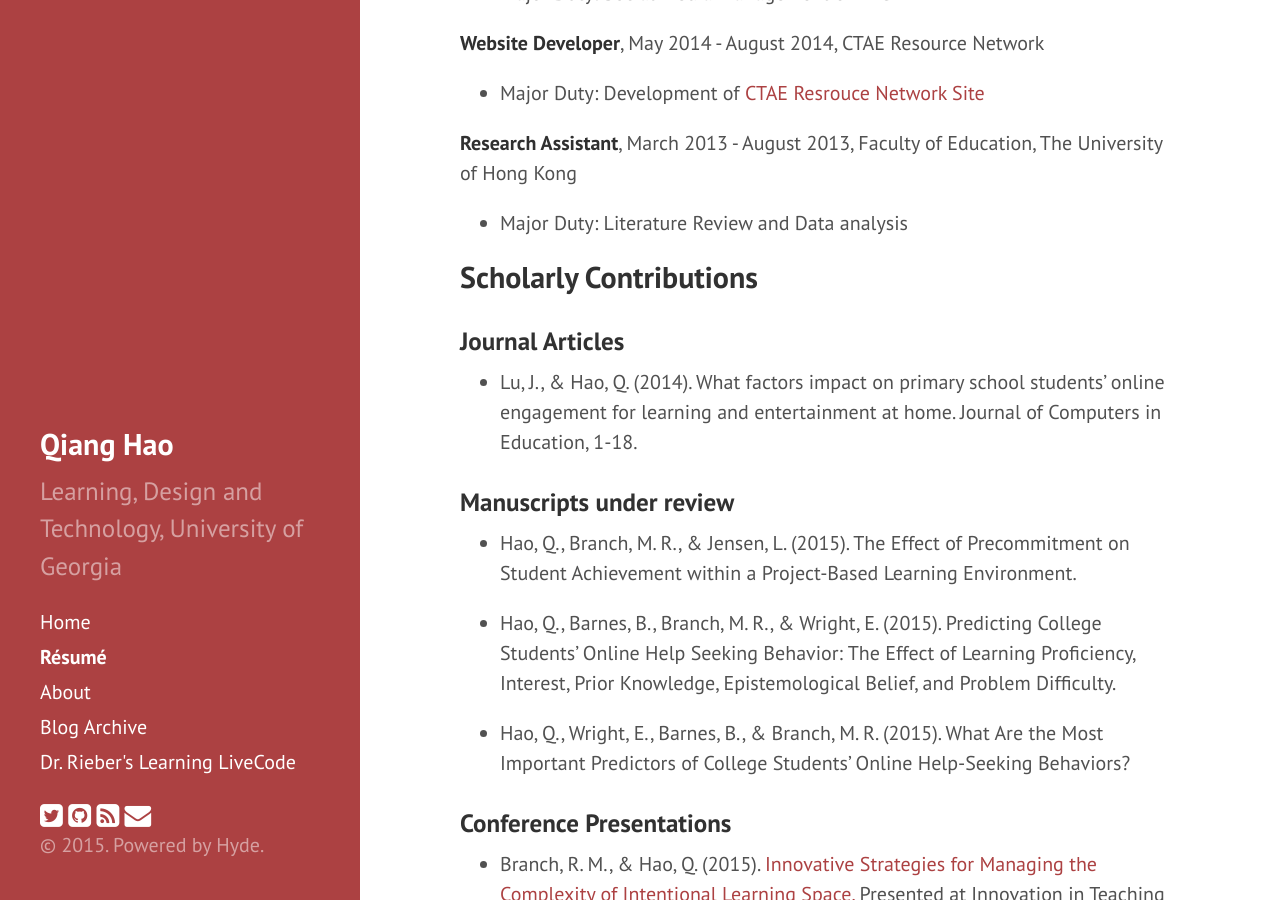
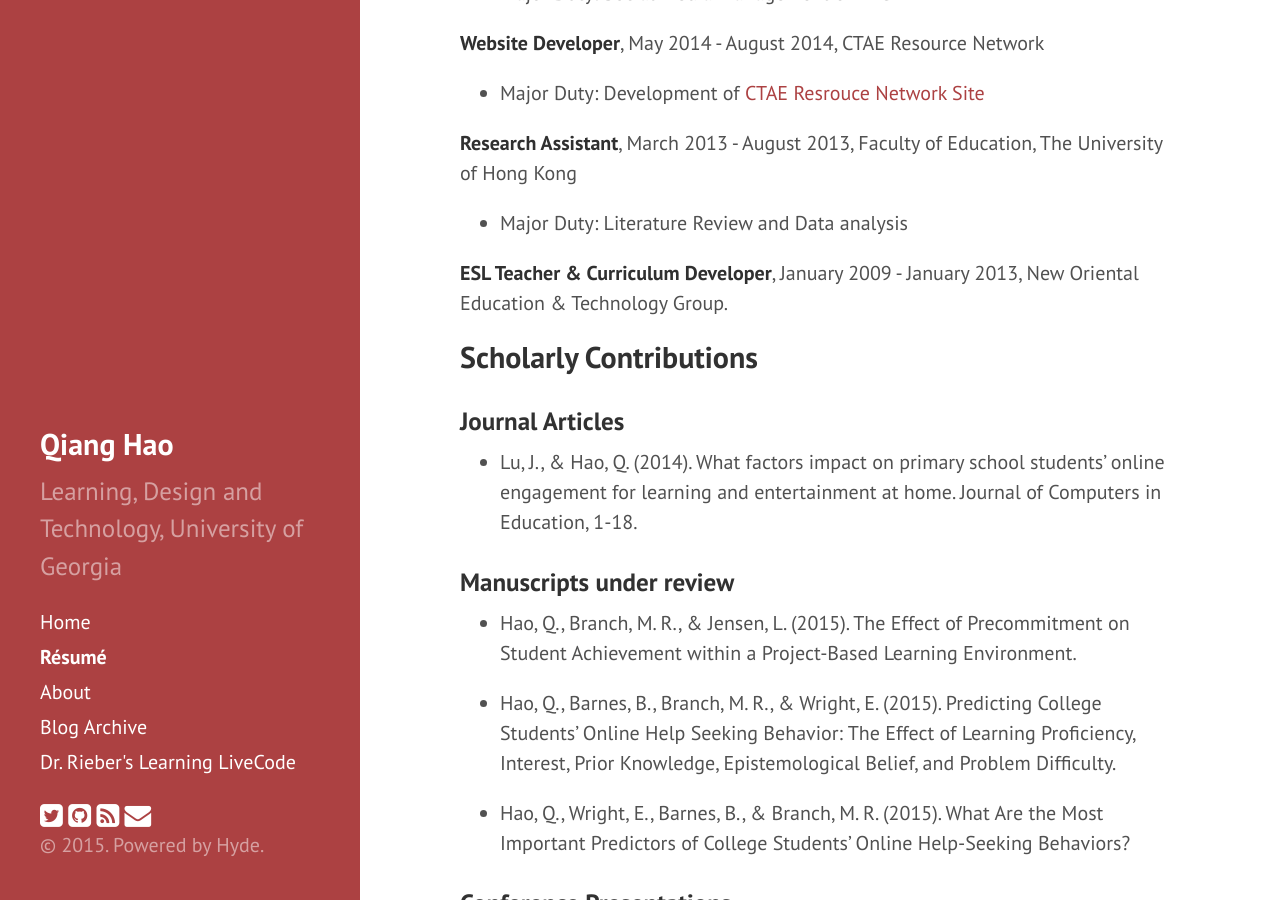
Before and after one commit to Neo-Hao/neo-hao.github.io, a Jekyll site: the page built from Résumé.md, in a window 1280 px wide and 900 px high, scrolled down 1207 px. Built offline with Jekyll 4.4.1, drawn with Linux system fonts in a browser that asks for light colours; nearby versions of some CDN libraries; Markdown is read by kramdown in place of the engine named in the settings; some of the changed text lies outside the part shown.

Commit message:
update resume

```diff
--- a/Résumé.md
+++ b/Résumé.md
@@ -47,6 +47,8 @@ title: Résumé
 
 * Major Duty: Literature Review and Data analysis
 
+<strong>ESL Teacher & Curriculum Developer</strong>, January 2009 - January 2013, New Oriental Education & Technology Group.
+
 ## Scholarly Contributions
 
 ### Journal Articles
```
Also changed, not shown: other parts of Résumé.md (+0 -2 lines).
